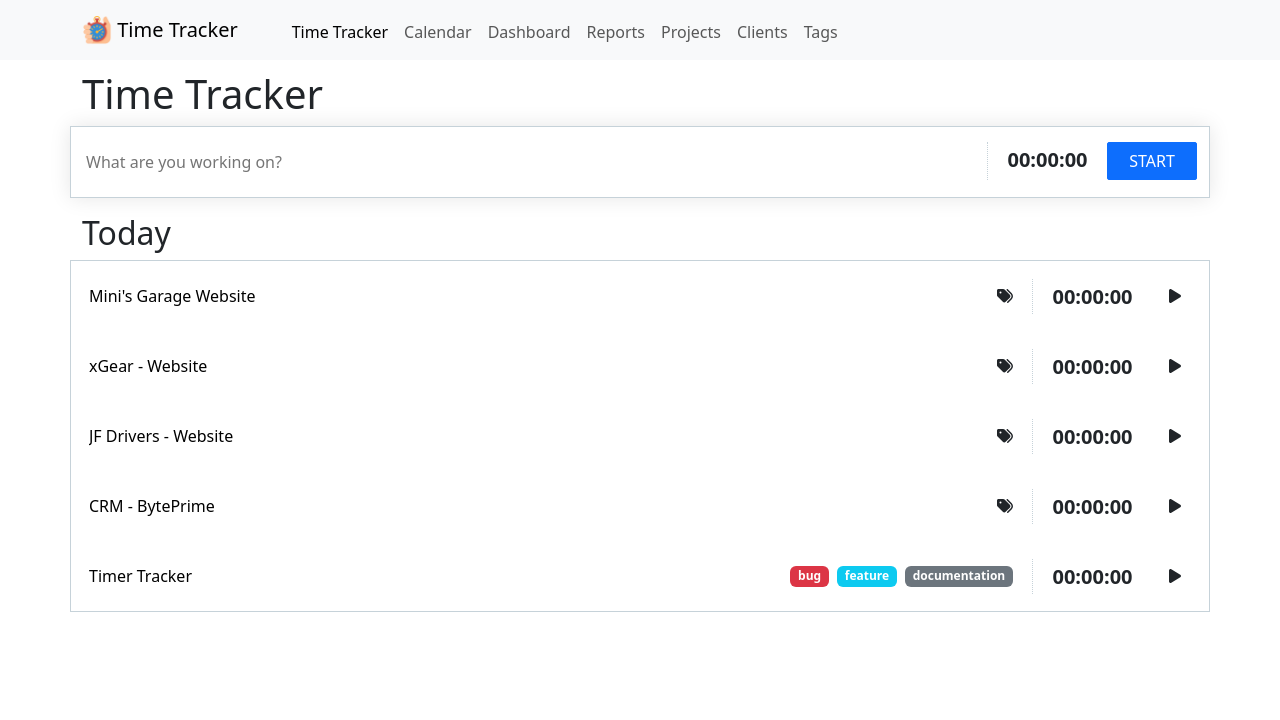
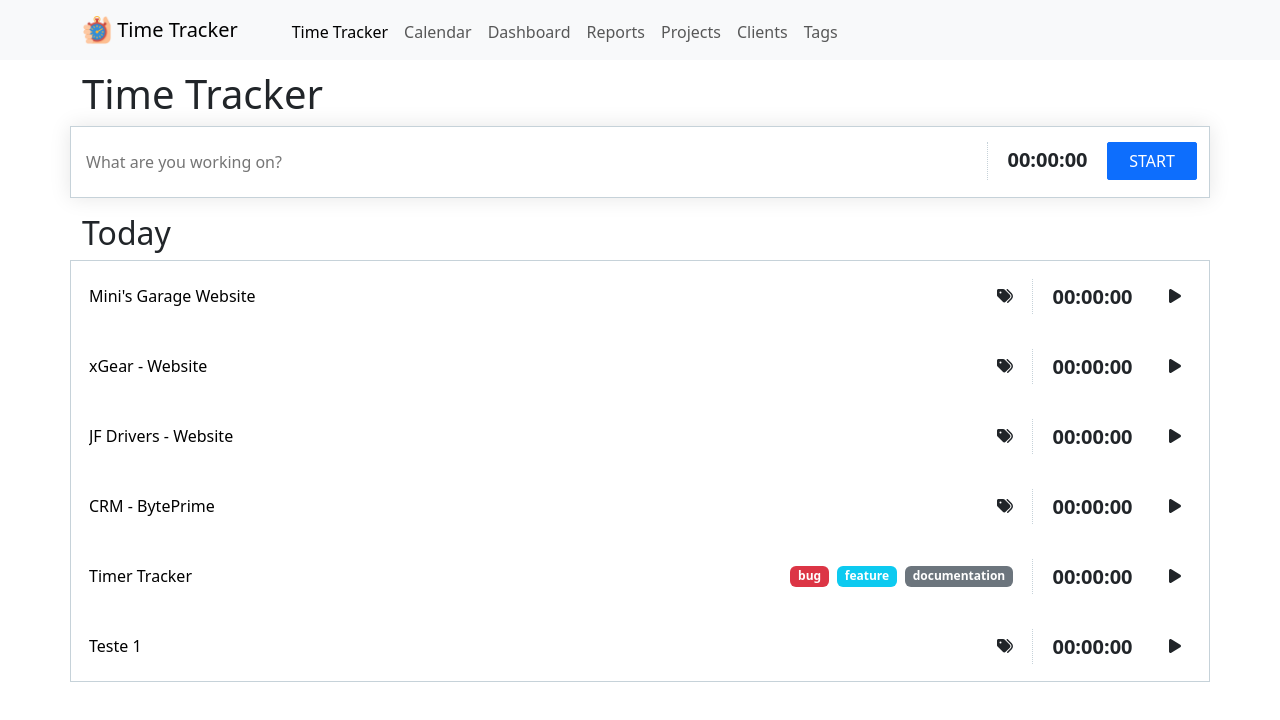
Before and after one commit to ifredamg/time-tracker, a React (Create React App) app: page / in a window 1280 px wide. Shown: the top 720 px of the page. Built offline with nearby package versions, Linux system fonts and the light colour scheme; data requests are answered from the project's data file.

Commit message:
Working on SessionCreate component and database system.

```diff
--- a/db.json
+++ b/db.json
@@ -1,118 +1,59 @@
 {
   "sessions": [
     {
-            "IDTempo": 1,
-            "Projeto": 0,
-            "Descricao": "Mini's Garage Website",
-            "Faturavel": false,
-            "Sessoes": [
-                {
-                    "IDSessao": 1,
-                    "Descricao": null,
-                    "DataInicio": "2023-10-21T14:52:46.5464507+01:00",
-                    "DataFim": "2023-10-21T15:39:14.6822731+01:00"
+      "project": null,
+      "description": "Mini's Garage Website",
+      "start_date": "2024-05-30T22:00:36.1665537+01:00",
+      "end_date": "2024-05-30T22:00:41.112619+01:00",
+      "id": "fa48"
     },
     {
-                    "IDSessao": 2,
-                    "Descricao": null,
-                    "DataInicio": "2023-10-21T17:34:20.2267098+01:00",
-                    "DataFim": "2023-10-21T18:02:40.296404+01:00"
+      "project": null,
+      "description": "xGear - Website",
+      "start_date": "2024-05-30T22:00:26.3248868+01:00",
+      "end_date": "2024-05-30T22:00:32.9044509+01:00",
+      "id": "993a"
     },
     {
-                    "IDSessao": 3,
-                    "Descricao": null,
-                    "DataInicio": "2023-11-21T19:33:08.601184+00:00",
-                    "DataFim": "2023-11-21T20:03:21.4014749+00:00"
+      "project": null,
+      "description": "JF Drivers - Website",
+      "start_date": "2024-05-30T22:00:46.4106323+01:00",
+      "end_date": "2024-05-30T22:00:48.9686924+01:00",
+      "id": "a52d"
     },
     {
-                    "IDSessao": 4,
-                    "Descricao": null,
-                    "DataInicio": "2024-05-30T22:00:36.1665537+01:00",
-                    "DataFim": "2024-05-30T22:00:41.112619+01:00"
-                }
-            ]
+      "project": null,
+      "description": "CRM - BytePrime",
+      "start_date": "2024-05-30T22:00:53.3385106+01:00",
+      "end_date": "2024-05-30T22:00:57.6052342+01:00",
+      "id": "8ecb"
     },
     {
-            "IDTempo": 2,
-            "Projeto": 0,
-            "Descricao": "xGear - Website",
-            "Faturavel": false,
-            "Sessoes": [
+      "project": null,
+      "description": "Timer Tracker",
+      "start_date": "2024-05-30T22:01:09.6573849+01:00",
+      "end_date": "2024-05-30T22:01:11.6404167+01:00",
+      "tags": [
         {
-                    "IDSessao": 1,
-                    "Descricao": null,
-                    "DataInicio": "2024-01-29T19:02:48.4669902+00:00",
-                    "DataFim": "2024-01-29T19:09:33.9618769+00:00"
+          "name": "bug",
+          "color": "danger"
         },
         {
-                    "IDSessao": 2,
-                    "Descricao": null,
-                    "DataInicio": "2024-01-31T22:42:02.4881473+00:00",
-                    "DataFim": "2024-01-31T23:38:15.2033152+00:00"
+          "name": "feature",
+          "color": "info"
         },
         {
-                    "IDSessao": 3,
-                    "Descricao": null,
-                    "DataInicio": "2024-05-30T22:00:26.3248868+01:00",
-                    "DataFim": "2024-05-30T22:00:32.9044509+01:00"
+          "name": "documentation",
+          "color": "secondary"
         }
-            ]
+      ],
+      "id": "d1f4"
     },
     {
-            "IDTempo": 3,
-            "Projeto": 0,
-            "Descricao": "JF Drivers - Website",
-            "Faturavel": false,
-            "Sessoes": [
-                {
-                    "IDSessao": 1,
-                    "Descricao": null,
-                    "DataInicio": "2024-05-30T22:00:46.4106323+01:00",
-                    "DataFim": "2024-05-30T22:00:48.9686924+01:00"
-                }
-            ]
-        },
-        {
-            "IDTempo": 4,
-            "Projeto": 0,
-            "Descricao": "CRM - BytePrime",
-            "Faturavel": false,
-            "Sessoes": [
-                {
-                    "IDSessao": 1,
-                    "Descricao": null,
-                    "DataInicio": "2024-05-30T22:00:53.3385106+01:00",
-                    "DataFim": "2024-05-30T22:00:57.6052342+01:00"
-                }
-            ]
-        },
-        {
-            "IDTempo": 5,
-            "Projeto": 0,
-            "Descricao": "Timer Tracker",
-            "Faturavel": false,
-            "Sessoes": [
-                {
-                    "IDSessao": 1,
-                    "Descricao": null,
-                    "DataInicio": "2024-05-30T22:01:09.6573849+01:00",
-                    "DataFim": "2024-05-30T22:01:11.6404167+01:00"
-                }
-            ],
-            "Classificacoes": [
-                {
-                    "Nome": "bug",
-                    "Cor": "danger"
-                },
-                {
-                    "Nome": "feature",
-                    "Cor": "info"
-                },
-                {
-                    "Nome": "documentation",
-                    "Cor": "secondary"
+      "id": 1,
+      "description": "Teste 1",
+      "start_date": "2024-06-05T12:32:50.868Z",
+      "end_date": "2024-06-05T12:32:57.562Z"
     }
   ]
 }
-    ]
-}
--- a/src/components/SessionCreate.js
+++ b/src/components/SessionCreate.js
@@ -1,25 +1,56 @@
-import { useState } from 'react';
+import { useState, useEffect } from 'react';
 import InputText from "./Input/InputText";
 import classnames from 'classnames';
 import useSessionsContext from '../hooks/use-sessions-context';
 
 function SessionCreate() {
+    const [isWorking, setIsWorking] = useState(false);
+    const [seconds, setSeconds] = useState(0);
+
+    const [startDate, setStartDate] = useState(null);
     const [description, setDescription] = useState('');
-    const [isWorking, setIsWorking] = useState(false);
+
     const { createSession } = useSessionsContext();
+
+    useEffect(() => {
+        let interval = null;
+
+        if (isWorking) {
+            interval = setInterval(() => {
+                setSeconds(seconds => seconds + 1);
+            }, 1000);
+        } else if (!isWorking && seconds !== 0) {
+            clearInterval(interval);
+        }
+
+        return () => clearInterval(interval);
+    }, [isWorking, seconds]);
 
     const handleChange = (event) => {
         setDescription(event.target.value);
     }
 
     const handleClick = () => {
-        if(isWorking) {
-            createSession(description);
+        if (isWorking) {
+            createSession(startDate, new Date(), description);
+            setStartDate(null);
             setDescription('');
+        }
+        else {
+            setStartDate(new Date());
         }
 
         setIsWorking(!isWorking);
     }
+
+    const formatTime = (seconds) => {
+        const getFormattedTime = (time) => time < 10 ? `0${time}` : time;
+        const hrs = Math.floor(seconds / 3600);
+        const mins = Math.floor((seconds % 3600) / 60);
+        const secs = seconds % 60;
+
+        return `${getFormattedTime(hrs)}:${getFormattedTime(mins)}:${getFormattedTime(secs)}`;
+    };
 
     return (
         <div className="row session-create-row">
@@ -29,7 +60,9 @@ function SessionCreate() {
 
             <div className="col-12 col-md-6">
                 <div className="d-inline-flex float-end">
-                    <span className="timer">00:00:00</span>
+                    <span className="timer">
+                        {formatTime(seconds)}
+                    </span>
                     <button onClick={handleClick} className={classnames('btn btn-start-stop', {
                         "btn-primary": !isWorking,
                         "btn-danger": isWorking
--- a/src/components/SessionLine.js
+++ b/src/components/SessionLine.js
@@ -8,7 +8,7 @@ import { FontAwesomeIcon } from '@fortawesome/react-fontawesome'
 
 function SessionLine({ lineData }) {
     const [isWorking, setIsWorking] = useState(false);
-    const [description, setDescription] = useState(lineData.Descricao);
+    const [description, setDescription] = useState(lineData.description);
 
     const handleChangeDescription = (event) => {
         setDescription(event.target.value);
@@ -18,8 +18,8 @@ function SessionLine({ lineData }) {
         setIsWorking(!isWorking);
     }
 
-    const renderedBadges = lineData.Classificacoes != null ? lineData.Classificacoes.map((classificacao) => {
-        return <Badge bg={classificacao.Cor}>{classificacao.Nome}</Badge>
+    const renderedBadges = lineData.tags != null ? lineData.tags.map((tag) => {
+        return <Badge bg={tag.color}>{tag.name}</Badge>
     }) : <FontAwesomeIcon icon="fa-solid fa-tags" />;
 
     return (
--- a/src/context/sessions.js
+++ b/src/context/sessions.js
@@ -12,13 +12,13 @@ function SessionsProvider({ children }) {
         setSessions(response.data);
     }, []);
 
-    const editSessionById = async (IDTempo, Descricao) => {
-        const response = await axios.put(`http://localhost:3001/sessions/${IDTempo}`, {
-            Descricao,
+    const editSessionById = async (id, description) => {
+        const response = await axios.put(`http://localhost:3001/sessions/${id}`, {
+            description,
         });
 
         const updatedSessions = sessions.map((session) => {
-            if (session.IDTempo === IDTempo) {
+            if (session.id === id) {
                 return { ...session, ...response.data };
             }
 
@@ -28,19 +28,32 @@ function SessionsProvider({ children }) {
         setSessions(updatedSessions);
     };
 
-    const deleteSessionById = async (IDTempo) => {
-        await axios.delete(`http://localhost:3001/sessions/${IDTempo}`);
+    const deleteSessionById = async (id) => {
+        await axios.delete(`http://localhost:3001/sessions/${id}`);
 
         const updatedSessions = sessions.filter((session) => {
-            return session.IDTempo !== IDTempo;
+            return session.id !== id;
         });
 
         setSessions(updatedSessions);
     };
 
-    const createSession = async (description) => {
+    const createSession = async (startDate, endDate, description, project) => {
+        const fetchResponse = await axios.get('http://localhost:3001/sessions');
+        const allSessions = fetchResponse.data;
+
+        const maxid = allSessions.reduce((maxId, session) => {
+            return session.id > maxId ? session.id : maxId;
+        }, 0);
+
+        const newID = maxid + 1;
+
         const response = await axios.post('http://localhost:3001/sessions', {
-            Descricao: description,
+            id: newID,
+            description,
+            start_date: startDate,
+            end_date: endDate,
+            project,
         });
 
         const updatedSessions = [...sessions, response.data];
```
Lines whose indentation alone changed are shown as unchanged.
